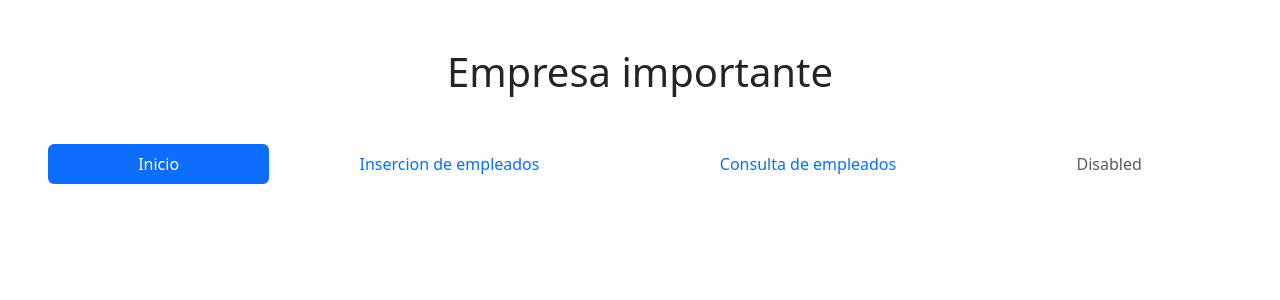
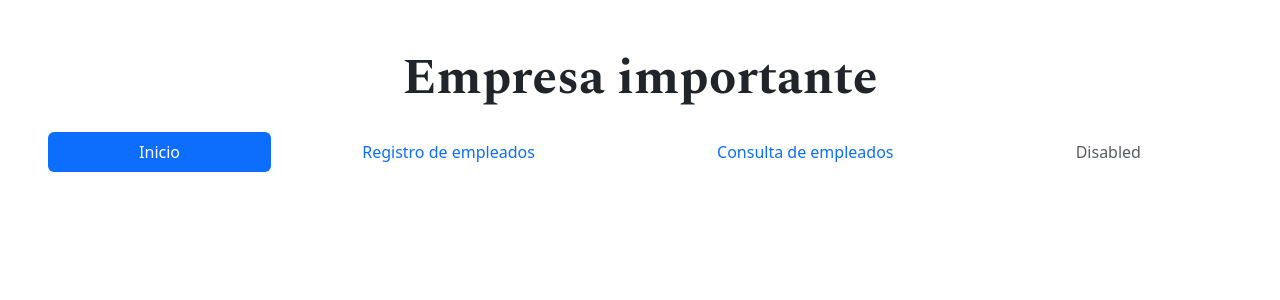
Before and after one commit to alps2005/SOT12, a PHP site: page /html/index.html in a window 1280 px wide. Shown: the top 300 px of the page. Run offline with PHP 8.4, Linux system fonts and the light colour scheme.

Commit message:
style changes, classes created for the different titles in the body

```diff
--- a/css/styles.css
+++ b/css/styles.css
@@ -1,3 +1,21 @@
 body {
     background-color: rgb(255, 255, 255);
 }
+
+.title {
+    font-family: 'Spectral', sans-serif;
+    font-weight: bold;
+    font-size: 50px;
+}
+
+.subtitle {
+    font-family: "JetBrains Mono", monospace;
+    font-weight: bold;
+    font-size: 30px;
+}
+
+.form-label {
+    font-family: "JetBrains Mono", monospace;
+    font-weight: light;
+    font-size: 15px;
+}
--- a/html/index.html
+++ b/html/index.html
@@ -1,30 +1,39 @@
 <!DOCTYPE html>
 <html lang="en">
   <head>
-    <meta charset="UTF-8">
-    <meta name="viewport" content="width=device-width, initial-scale=1.0">
+    <meta charset="UTF-8" />
+    <meta name="viewport" content="width=device-width, initial-scale=1.0" />
     <title>Empresa importante</title>
-    <link rel="preconnect" href="https://fonts.googleapis.com">
-    <link rel="preconnect" href="https://fonts.gstatic.com" crossorigin>
+    <link rel="preconnect" href="https://fonts.googleapis.com" />
+    <link rel="preconnect" href="https://fonts.gstatic.com" crossorigin />
     <link
       href="https://fonts.googleapis.com/css2?family=Spectral:ital,wght@0,200;0,300;0,400;0,500;0,600;0,700;0,800;1,200;1,300;1,400;1,500;1,600;1,700;1,800&display=swap"
-        rel="stylesheet">
-    <link href="https://fonts.googleapis.com/css2?family=JetBrains+Mono:ital,wght@0,100..800;1,100..800&display=swap"
-        rel="stylesheet">
+      rel="stylesheet"
+    />
+    <link
+      href="https://fonts.googleapis.com/css2?family=JetBrains+Mono:ital,wght@0,100..800;1,100..800&display=swap"
+      rel="stylesheet"
+    />
     <!-- <link rel="icon" type="image/png" href="./imgs/"> -->
-    <link href="https://cdn.jsdelivr.net/npm/bootstrap@5.3.6/dist/css/bootstrap.min.css" rel="stylesheet"
-        integrity="sha384-4Q6Gf2aSP4eDXB8Miphtr37CMZZQ5oXLH2yaXMJ2w8e2ZtHTl7GptT4jmndRuHDT" crossorigin="anonymous">
-    <link rel="stylesheet" href="./css/styles.css">
+    <link
+      href="https://cdn.jsdelivr.net/npm/bootstrap@5.3.6/dist/css/bootstrap.min.css"
+      rel="stylesheet"
+      integrity="sha384-4Q6Gf2aSP4eDXB8Miphtr37CMZZQ5oXLH2yaXMJ2w8e2ZtHTl7GptT4jmndRuHDT"
+      crossorigin="anonymous"
+    />
+    <link rel="stylesheet" href="/css/styles.css" />
   </head>
   <body>
     <div class="m-5">
-      <h1 class="text-center m-5">Empresa importante</h1>
+      <h1 class="text-center title mb-4">Empresa importante</h1>
       <ul class="nav nav-pills nav-fill">
         <li class="nav-item">
-              <a class="nav-link active" aria-current="page" href="./index.html">Inicio</a>
+          <a class="nav-link active" aria-current="page" href="./index.html"
+            >Inicio</a
+          >
         </li>
         <li class="nav-item">
-              <a class="nav-link" href="./insert_page.html">Insercion de empleados</a>
+          <a class="nav-link" href="./insert_page.html">Registro de empleados</a>
         </li>
         <li class="nav-item">
           <a class="nav-link" href="./read_page.html">Consulta de empleados</a>
@@ -35,9 +44,10 @@
       </ul>
     </div>
 
-    <script src="https://cdn.jsdelivr.net/npm/bootstrap@5.3.6/dist/js/bootstrap.bundle.min.js"
+    <script
+      src="https://cdn.jsdelivr.net/npm/bootstrap@5.3.6/dist/js/bootstrap.bundle.min.js"
       integrity="sha384-j1CDi7MgGQ12Z7Qab0qlWQ/Qqz24Gc6BM0thvEMVjHnfYGF0rmFCozFSxQBxwHKO"
-        crossorigin="anonymous">
-    </script>
+      crossorigin="anonymous"
+    ></script>
   </body>
 </html>
--- a/html/read_page.html
+++ b/html/read_page.html
@@ -14,16 +14,17 @@
     <!-- <link rel="icon" type="image/png" href="./imgs/"> -->
     <link href="https://cdn.jsdelivr.net/npm/bootstrap@5.3.6/dist/css/bootstrap.min.css" rel="stylesheet"
         integrity="sha384-4Q6Gf2aSP4eDXB8Miphtr37CMZZQ5oXLH2yaXMJ2w8e2ZtHTl7GptT4jmndRuHDT" crossorigin="anonymous">
-    <link rel="stylesheet" href="./css/styles.css">
+    <link rel="stylesheet" href="/css/styles.css">
 </head>
 <body>
     <div class="m-5">
+      <h1 class="text-center title mb-4">Empresa importante</h1>
         <ul class="nav nav-pills nav-fill">
             <li class="nav-item">
               <a class="nav-link"  href="./index.html">Inicio</a>
             </li>
             <li class="nav-item">
-              <a class="nav-link" href="./insert_page.html">Insercion de empleados</a>
+              <a class="nav-link" href="./insert_page.html">Registro de empleados</a>
             </li>
             <li class="nav-item">
               <a class="nav-link active" aria-current="page" href="./read_page.html">Consulta de empleados</a>
```
Lines whose indentation alone changed are shown as unchanged.
